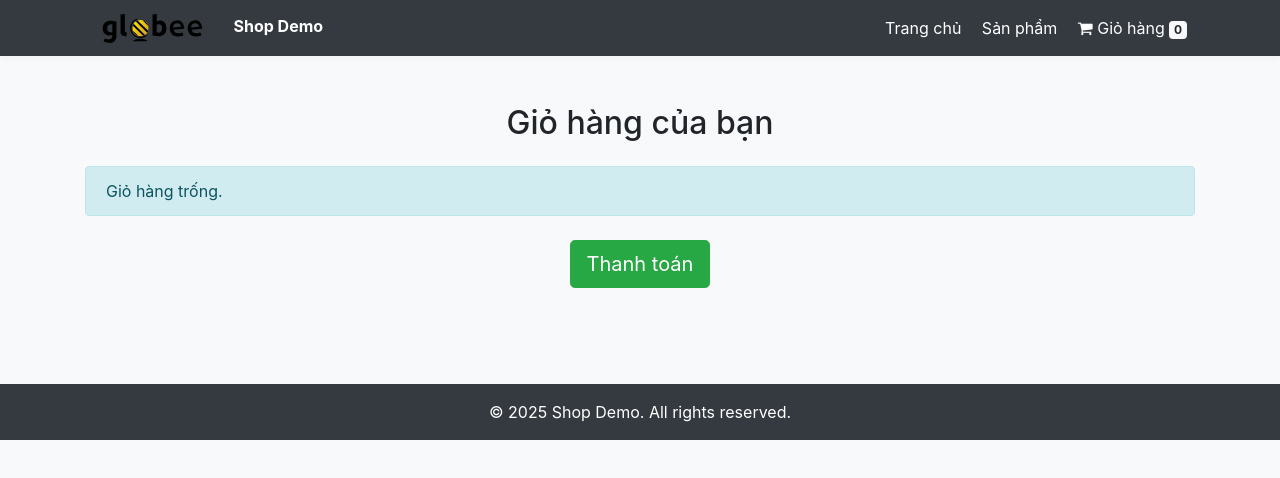
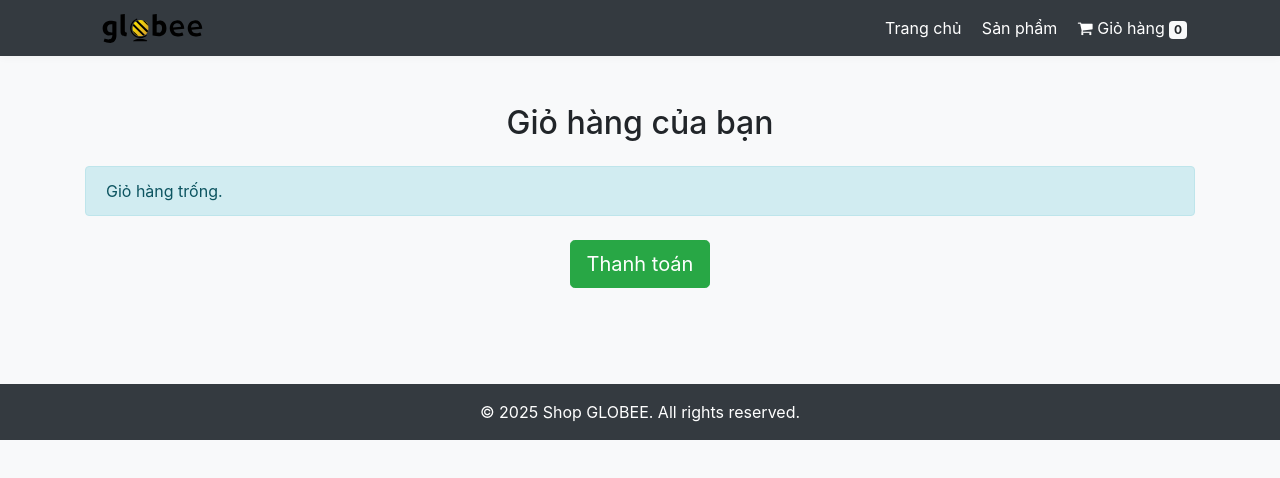
Before and after one commit to BIDOAN/Traning1, a plain HTML site: page shopping-cart.html in a window 1280 px wide. Drawn offline with nearby package versions, Linux system fonts and the light colour scheme.

Commit message:
third commit

```diff
--- a/products.js
+++ b/products.js
@@ -1,4 +1,4 @@
-// Danh sách sản phẩm demo tương tự file tham khảo
+
 const products = [
   {
     id: 1,
--- a/shopping-cart.html
+++ b/shopping-cart.html
@@ -3,7 +3,7 @@
 <head>
   <meta charset="UTF-8">
   <meta name="viewport" content="width=device-width, initial-scale=1.0">
-  <title>Shop Demo - Giỏ hàng</title>
+  <title>Shop GLOBEE - Giỏ hàng</title>
   <link rel="stylesheet" href="https://cdn.jsdelivr.net/npm/bootstrap@4.6.2/dist/css/bootstrap.min.css">
   <link rel="stylesheet" href="https://cdnjs.cloudflare.com/ajax/libs/font-awesome/4.7.0/css/font-awesome.min.css">
   <link rel="stylesheet" href="style_new.css">
@@ -13,7 +13,7 @@
     <div class="container d-flex justify-content-between align-items-center">
       <div>
         <img src="images/logo.svg" alt="Logo" style="height:40px;">
-        <span class="ml-2 font-weight-bold">Shop Demo</span>
+
       </div>
       <nav>
         <a href="index.html" class="text-white mx-2">Trang chủ</a>
@@ -32,7 +32,7 @@
   </section>
   <footer class="bg-dark text-white text-center py-3 mt-5">
     <div class="container">
-      <p class="mb-0">&copy; 2025 Shop Demo. All rights reserved.</p>
+      <p class="mb-0">&copy; 2025 Shop GLOBEE. All rights reserved.</p>
     </div>
   </footer>
   <script src="https://code.jquery.com/jquery-3.6.0.min.js"></script>
```
Also changed, not shown: shop.html (+1 -1 lines).
